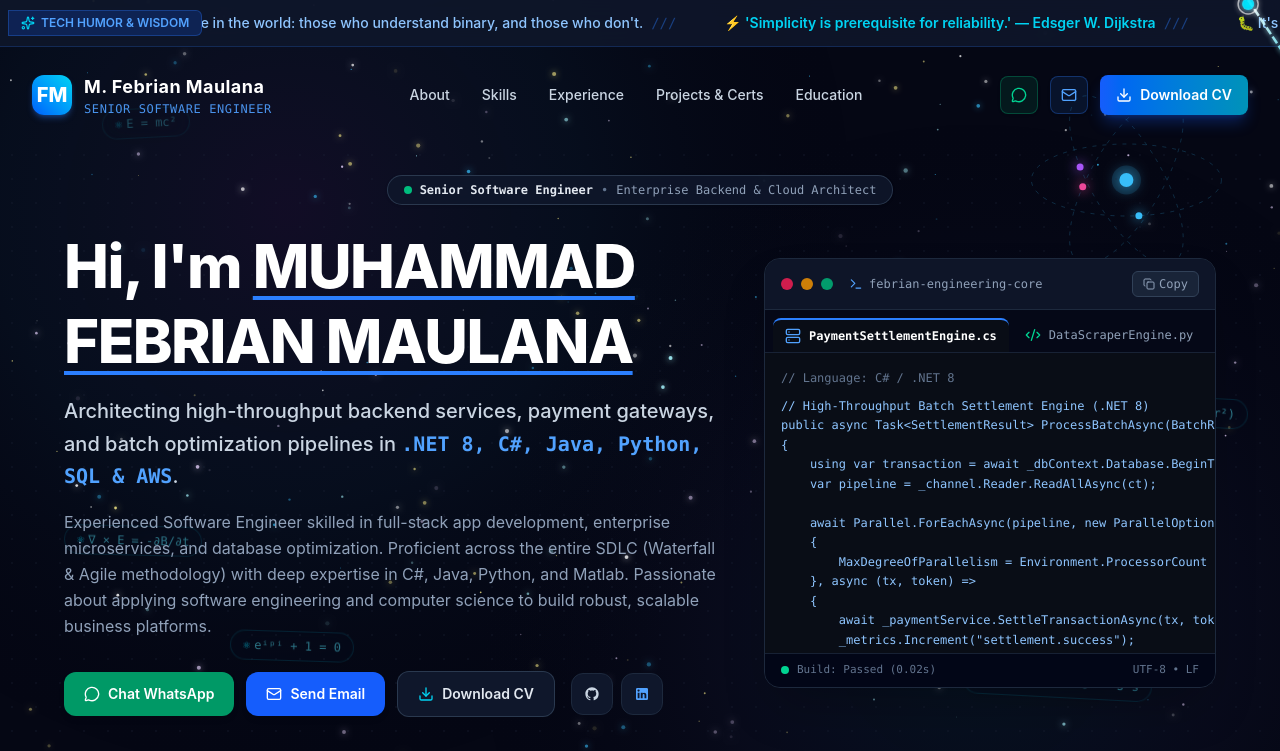
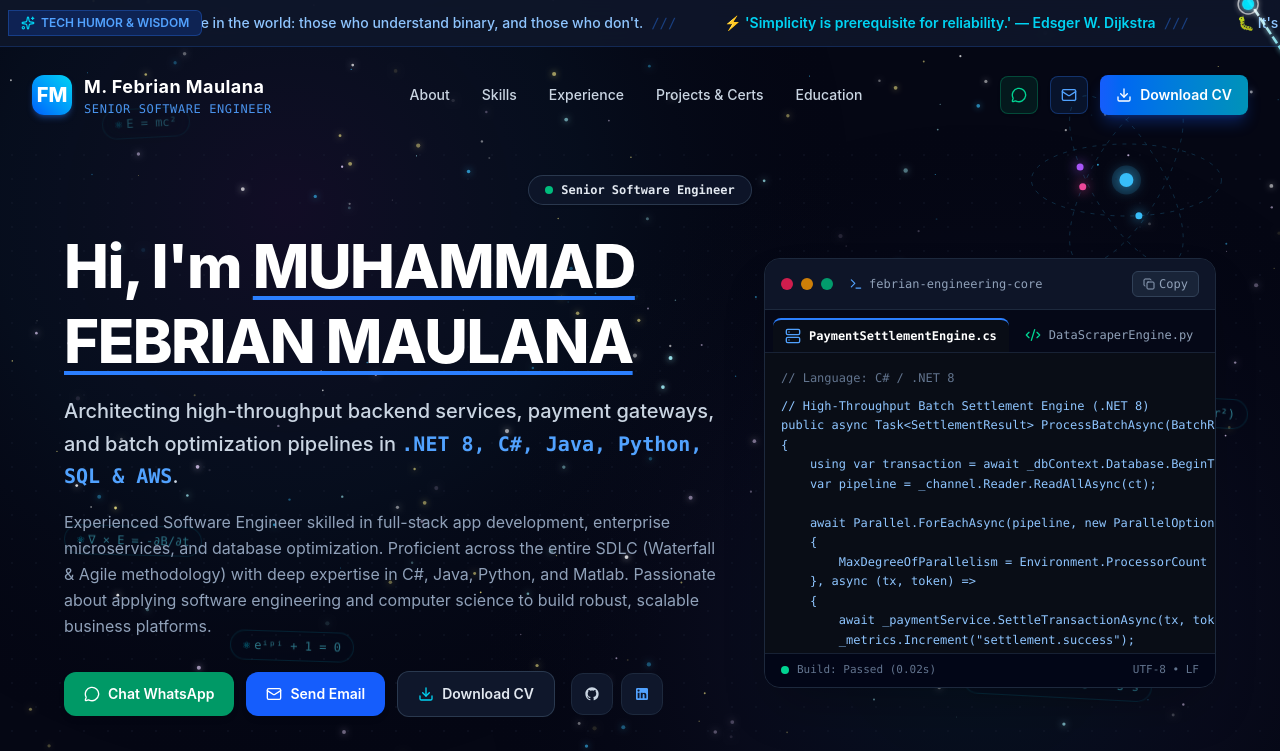
Before and after one commit to FebrianSTEM/febrian-portfolio, a React (Vite) app: page / in a window 1280 px wide. Shown: the top 751 px of the page. Built offline with nearby package versions, Linux system fonts and the light colour scheme.

Commit message:
fix(hero): simplify status badge to Senior Software Engineer

```diff
--- a/src/components/Hero.tsx
+++ b/src/components/Hero.tsx
@@ -93,8 +93,6 @@ export const Hero: React.FC = () => {
               <span className="relative inline-flex rounded-full h-2 w-2 bg-emerald-500"></span>
             </span>
             <span className="font-semibold text-slate-200">Senior Software Engineer</span>
-            <span className="text-slate-500">•</span>
-            <span className="text-slate-400">Enterprise Backend & Cloud Architect</span>
           </motion.div>
         </div>
 
```
